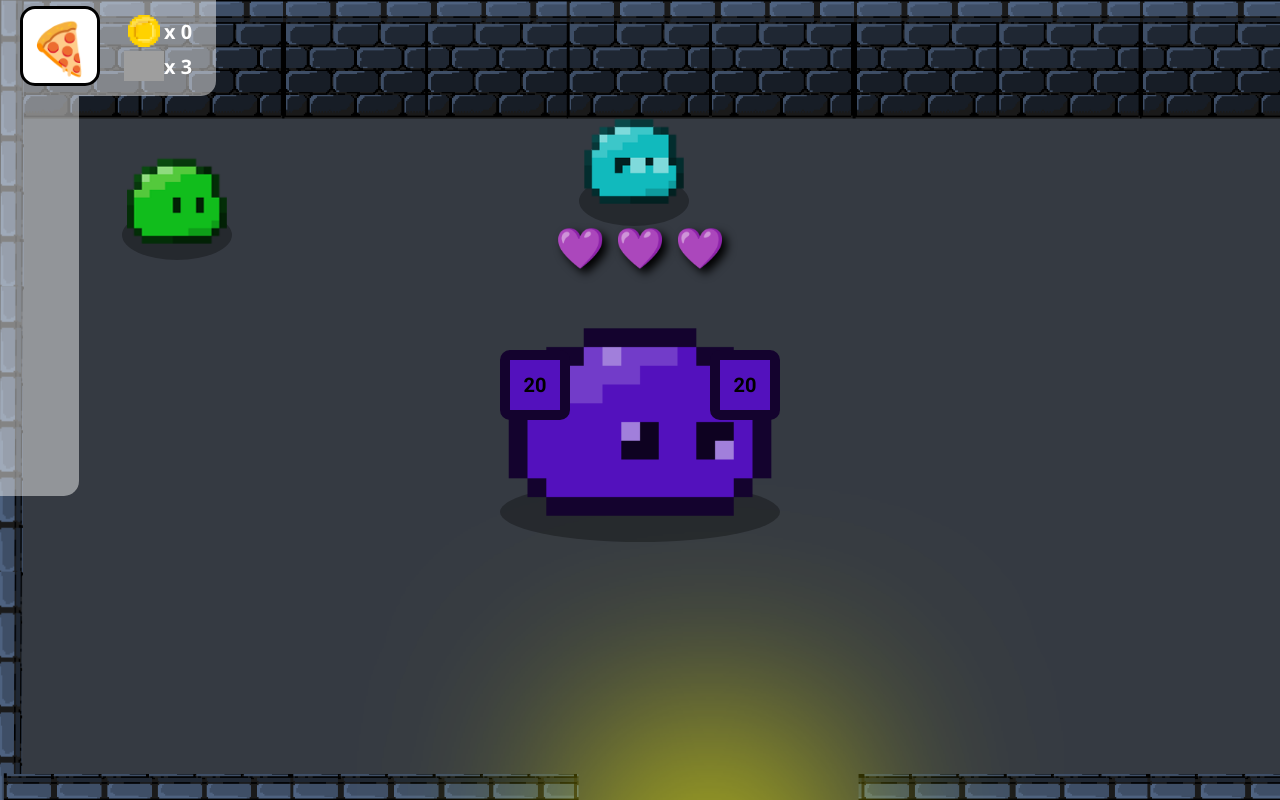
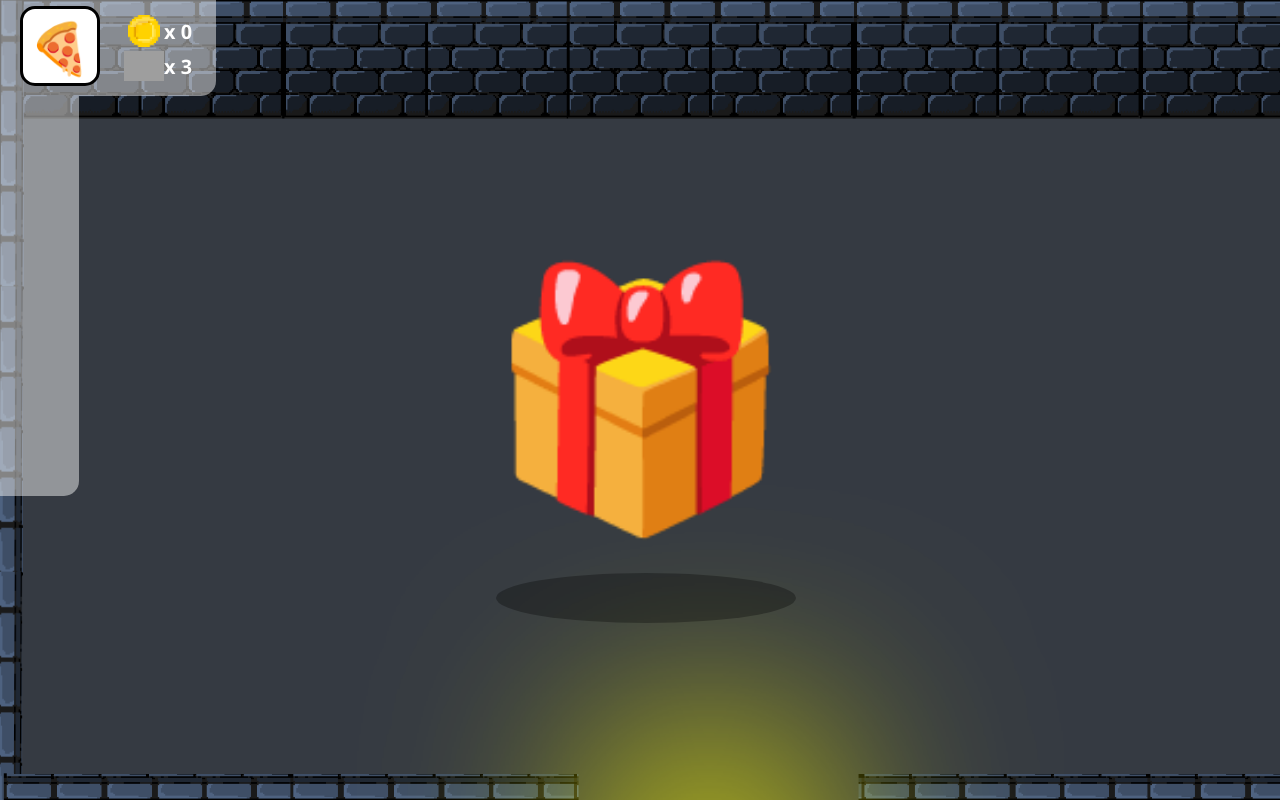
Before and after one commit to ivanchio97/dungeoncode1, a React (Vite) app: page /boss1 in a window 1280 px wide. Built offline with nearby package versions, Linux system fonts and the light colour scheme; grey boxes are pictures that could not be loaded.

Commit message:
finishing boss1

```diff
--- a/src/components/BossCode1.jsx
+++ b/src/components/BossCode1.jsx
@@ -5,9 +5,9 @@ import {toast} from 'react-toastify'
 import '../styles/CodeModal.css'
 import {preguntasBoss} from '../views/bosses/preguntasBoss'
 
-const BossCode1 = ({show,setShow}) =>{
+const BossCode1 = ({show,setShow, setLives}) =>{
 
-
+  const { dataPlayer, setDataPlayer } = useContext(Data);
   const [input, setInput] = useState("")
   const [question, setQuestion] = useState("")
   const [number, setNumber] = useState(0)
@@ -62,10 +62,20 @@ const BossCode1 = ({show,setShow}) =>{
         lanzarConfetti()
         setShow(false)
         showToast("!Correcto! Has ganado 10 monedas! 🤩","success")
+        setLives(prev => prev-1)
+        setDataPlayer(prev=>({
+          ...prev,
+          coins: prev.coins + 10
+        }))
       }
       else{
         lanzarError()
         showToast("Incorrecto! El slime te ha atacado! 😥 ","error")
+        setInput("")
+                setDataPlayer(prev=>({
+          ...prev,
+          lives: prev.lives - 1
+        }))
       }
       }
 
--- a/src/styles/Boss1.css
+++ b/src/styles/Boss1.css
@@ -57,7 +57,7 @@
   height: 70px;
   width: 70px;
   border: 10px solid #14032E;
-  border-radius: 10px;
+  border-radius: 25px;
   font-weight: bold;
   z-index: 3;
 }
@@ -73,7 +73,27 @@
   height: 70px;
   width: 70px;
   border: 10px solid #14032E;
-  border-radius: 10px;
+  border-radius: 25px;
   font-weight: bold;
   z-index: 3;
 }
+.premio-jefe{
+  font-size: 250px;
+  position: relative;
+}
+.premio-jefe::after{
+  content: '';
+  background-color: black;
+  position: absolute;
+  width: 300px;
+  height: 50px;
+  top:320px;
+  right: 0px;
+  z-index: 1;
+  border-radius: 50%;
+  opacity: 0.3;
+}
+.premio-jefe:hover{
+  font-size: 252px;
+  cursor: url('../assets/hand.png'), auto;
+}
--- a/src/views/bosses/Boss1.jsx
+++ b/src/views/bosses/Boss1.jsx
@@ -18,9 +18,10 @@ const Boss1 = () => {
   const [slimeRight, setSlimeRight] = useState("")
   const [slimeStates, setSlimeStates] = useState([true,true])
   const [showCodeModal, setShowCodeModal] = useState(false);
-  const [conteo1, setConteo1] = useState(20)
-  const [conteo2, setConteo2] = useState(20)
+  const [conteo1, setConteo1] = useState(25)
+  const [conteo2, setConteo2] = useState(25)
   const [show, setShow] = useState(false)
+  const [defeated, setDefeated] = useState(true)
 
   useEffect(()=>{
     const timer = setInterval(()=>{
@@ -53,6 +54,12 @@ const Boss1 = () => {
     return () => clearInterval(timer);
 
   },[slimeStates])
+  useEffect(()=>{
+    if(lives < 1){
+      showToast("¡Bien has derrotado al slime!")
+      setDefeated(true)
+    }
+  },[lives])
 
     const slimes = [
     {
@@ -100,6 +107,12 @@ const Boss1 = () => {
 
   }
   function deleteSlime(ind,number){
+    toast.warning("Rápido! Vence al slime antes de que se genere otro!", {
+        position: 'top-right',
+        autoClose: 3000,
+        closeOnClick: true,
+        theme: 'colored',
+      });
     setShowCodeModal(true)
         setDataPlayer((prev) => ({
       ...prev,
@@ -121,7 +134,9 @@ const Boss1 = () => {
   return (
     <div className='boss-level'>
         <PlayerData />
-        {show && <BossCode1 show={show} setShow={setShow} /> }
+        {defeated && <div className='premio-jefe'>🎁</div> }
+      { !defeated && <>
+        {show && <BossCode1 show={show} setShow={setShow} setLives = {setLives} /> }
         {showCodeModal && (
           <CodeModal show={showCodeModal} setShow={setShowCodeModal} />
         )}
@@ -132,13 +147,15 @@ const Boss1 = () => {
             })
           }
         </div>
-        <div className='boss' onClick={luchar} > <img src={boss} alt="" /> </div>
+         <div className='boss' onClick={luchar} > <img src={boss} alt="" /> </div>
         <div className='contador1' >{conteo1}</div>
         <div className='contador2'>{conteo2}</div>
         <div className='slimes'>
          { slimeStates[0] && <div onClick={()=>deleteSlime(0 ,slimeLeft.number)} >{slimeLeft.component}</div> }
          { slimeStates[1] && <div onClick={()=>deleteSlime(1 ,slimeRight.number)} >{slimeRight.component}</div> }
         </div>
+        </>
+       }
     </div>
   )
 }
--- a/src/views/bosses/preguntasBoss.js
+++ b/src/views/bosses/preguntasBoss.js
@@ -2,13 +2,29 @@ export const preguntasBoss = {
   preguntas : [
     "Comando que permite mostrar algo en pantalla",
     "Comando que permite leer lo que el usuario escribe",
-    "Simbolos utilizados para agrupar los elementos de una lista",
-    "Símbolo que permite escribir un comentario"
+    "Símbolos utilizados para agrupar los elementos de una lista",
+    "Símbolo que permite escribir un comentario",
+    "Palabra clave para declarar una función",
+    "Palabra clave para recorrer elementos en un bucle",
+    "Palabra clave para repetir mientras se cumpla una condición",
+    "Palabra clave para crear una condición",
+    "Tipo de dato utilizado para texto",
+    "Tipo de dato que representa verdadero o falso",
+    "Símbolos utilizados para agrupar una tupla",
+    "Símbolos utilizados para agrupar un diccionario"
   ],
   respuestas:[
     "print",
     "input",
     "[]",
-    "#"
+    "#",
+    "def",
+    "for",
+    "while",
+    "if",
+    "str",
+    "bool",
+    "()",
+    "{}"
   ]
 }
```
